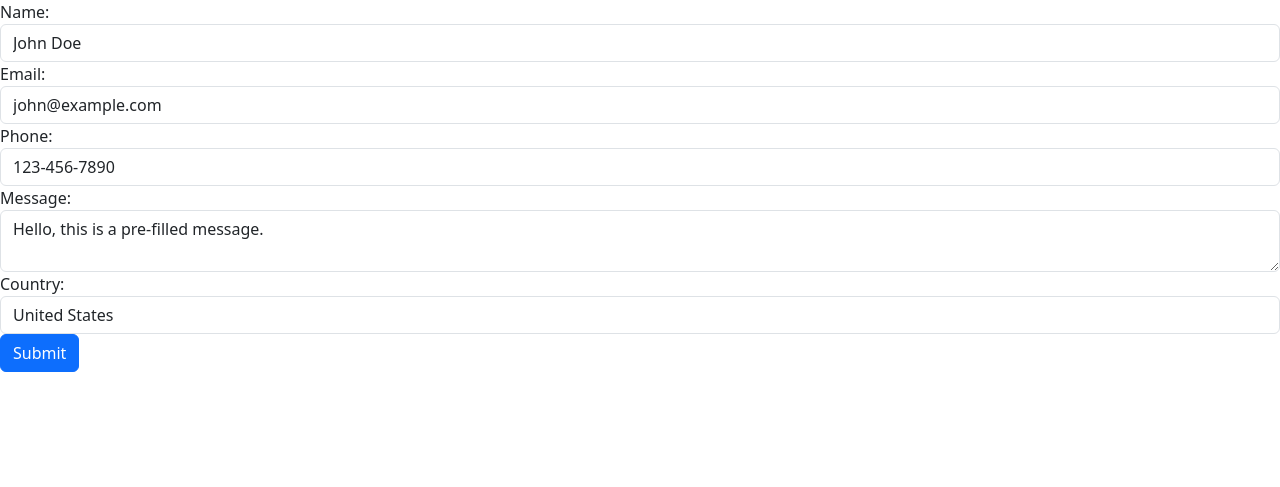
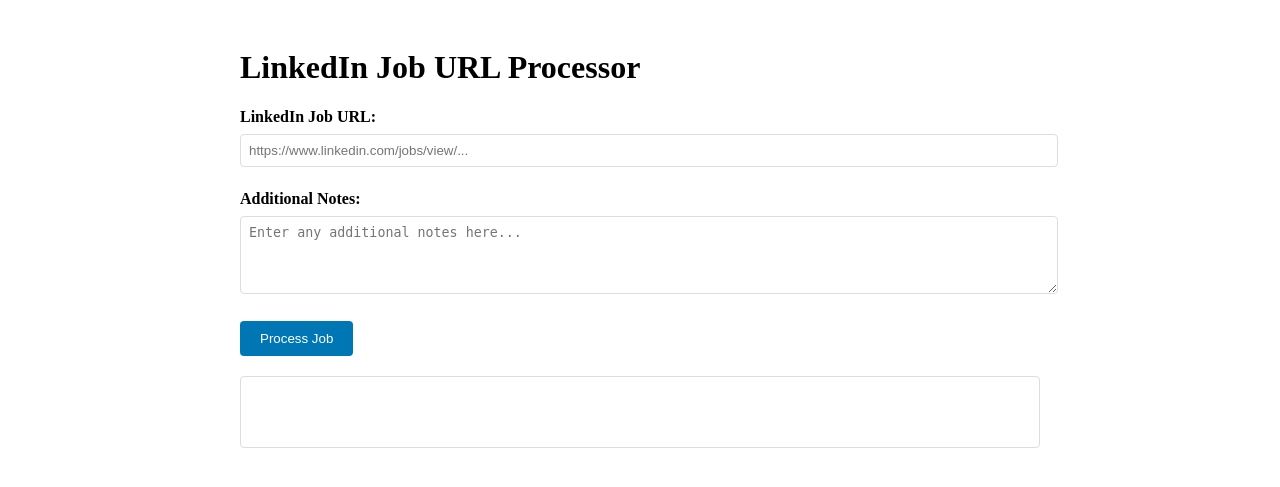
Before and after one commit to rodyrahi/jobmatchresumeai, a FastAPI app: template templates/test.html in a window 1280 px wide. Shown: the top 487 px of the page. Run offline with FastAPI, Linux system fonts and the light colour scheme; the template is opened without the code that fills it, so the values that code supplies are empty; some libraries are stand-ins or nearby versions.

Commit message:
jd fixed

```diff
--- a/main.py
+++ b/main.py
@@ -83,6 +83,43 @@
 
 
 
+@app.post("/extract_linkedin_jd")
+async def extract_linkedin_jd(request: Request):
+    try:
+        form_data = await request.form()
+        linkedin_url = form_data["linkedin_url"]
+
+        # Import necessary libraries
+        import requests
+        from bs4 import BeautifulSoup
+
+        # Send GET request to LinkedIn URL
+        headers = {
+            "User-Agent": "Mozilla/5.0 (Windows NT 10.0; Win64; x64) AppleWebKit/537.36 (KHTML, like Gecko) Chrome/91.0.4472.124 Safari/537.36"
+        }
+        response = requests.get(linkedin_url, headers=headers)
+
+        # Parse HTML content
+        soup = BeautifulSoup(response.content, 'html.parser')
+
+        # Find job description section
+        # Note: LinkedIn's structure might change, so selectors might need updates
+        job_description = soup.find('div', {'class': 'description__text'})
+
+        if job_description:
+            # Clean and extract text
+            jd_text = job_description.get_text(strip=True)
+            print(jd_text)
+            return jd_text
+        else:
+            pass
+
+    except Exception as e:
+        pass
+
+
+
+
 
 if __name__ == "__main__":
     import uvicorn
--- a/templates/test.html
+++ b/templates/test.html
@@ -1,62 +1,81 @@
 
 <!DOCTYPE html>
-  <html>
+<html lang="en">
 <head>
-      <title>Resume Form</title>
-      <script src="https://unpkg.com/htmx.org@1.9.6"></script>
-      <link href="https://cdn.jsdelivr.net/npm/bootstrap@5.3.2/dist/css/bootstrap.min.css" rel="stylesheet">
+    <meta charset="UTF-8">
+    <meta name="viewport" content="width=device-width, initial-scale=1.0">
+    <title>LinkedIn Job URL Processor</title>
+    <script src="https://unpkg.com/htmx.org"></script>
 </head>
 <body>
+    <div class="container">
+        <h1>LinkedIn Job URL Processor</h1>
 
-
-  <form hx-post="/create_resume">
+        <form hx-post="/extract_linkedin_jd" hx-target="#notes" hx-swap="innerHTML">
             <div class="form-group">
-          <label for="name">Name:</label>
-          <input type="text" id="name" name="name" value="John Doe" class="form-control">
+                <label for="linkedin-url">LinkedIn Job URL:</label>
+                <input type="url"
+                       id="linkedin-url"
+                       name="linkedin_url"
+                       placeholder="https://www.linkedin.com/jobs/view/..."
+                       required
+                       class="form-control">
             </div>
 
             <div class="form-group">
-          <label for="email">Email:</label>
-          <input type="email" id="email" name="email" value="john@example.com" class="form-control">
+                            <label for="notes">Additional Notes:</label>
+                            <textarea
+                                id="notes"
+                                name="notes"
+                                class="form-control"
+                                rows="4"
+                                placeholder="Enter any additional notes here..."></textarea>
                         </div>
 
-      <div class="form-group">
-          <label for="phone">Phone:</label>
-          <input type="tel" id="phone" name="phone" value="123-456-7890" class="form-control">
+
+            <button type="submit" class="btn">Process Job</button>
+        </form>
+
+        <div id="result"></div>
     </div>
 
-      <div class="form-group">
-          <label for="message">Message:</label>
-          <textarea id="message" name="message" class="form-control">Hello, this is a pre-filled message.</textarea>
-      </div>
-
-      <div class="form-group">
-          <label for="country">Country:</label>
-          <select id="country" name="country" class="form-control">
-              <option value="usa" selected>United States</option>
-              <option value="uk">United Kingdom</option>
-              <option value="canada">Canada</option>
-              <option value="australia">Australia</option>
-          </select>
-      </div>
-
-      <button type="submit" class="btn btn-primary">Submit</button>
-  </form>
-
-
-
-  <script>
-        document.addEventListener('htmx:configRequest', function (evt) {
-            var form = evt.target.closest('form');
-            if (form) {
-                var formData = new FormData(form);
-                formData.append('skill', 'programming');  // Adding skill parameter
-                evt.detail.parameters = Object.fromEntries(formData.entries());
+    <style>
+        .container {
+            max-width: 800px;
+            margin: 0 auto;
+            padding: 20px;
         }
-        });
-  </script>
-
-
-
+        .form-group {
+            margin-bottom: 15px;
+        }
+        .form-control {
+            width: 100%;
+            padding: 8px;
+            margin: 8px 0;
+            border: 1px solid #ddd;
+            border-radius: 4px;
+        }
+        .btn {
+            background-color: #0077b5;
+            color: white;
+            padding: 10px 20px;
+            border: none;
+            border-radius: 4px;
+            cursor: pointer;
+        }
+        .btn:hover {
+            background-color: #006097;
+        }
+        label {
+            font-weight: bold;
+        }
+        #result {
+            margin-top: 20px;
+            padding: 10px;
+            border: 1px solid #ddd;
+            border-radius: 4px;
+            min-height: 50px;
+        }
+    </style>
 </body>
 </html>
```
Also changed, not shown: templates/partials/main_content/main.html (+178 -48 lines). Lines whose indentation alone changed are shown as unchanged.
